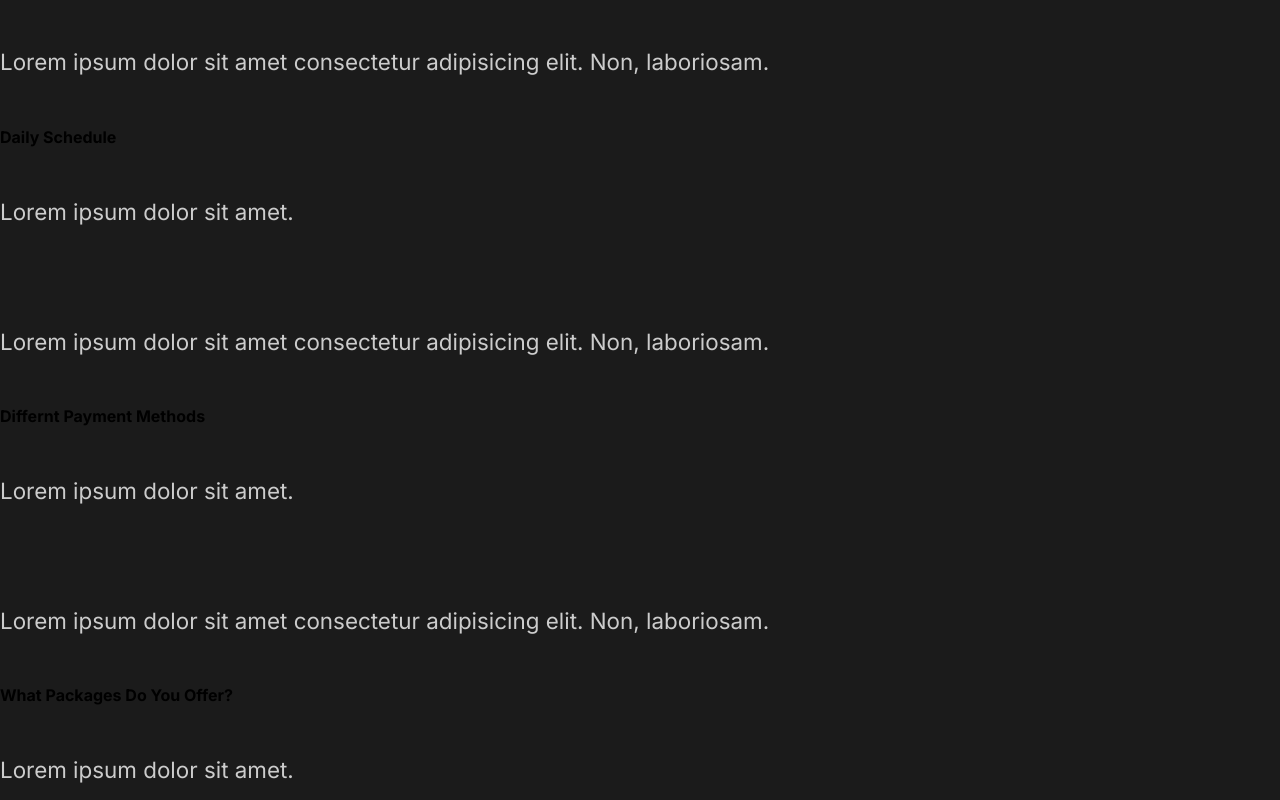
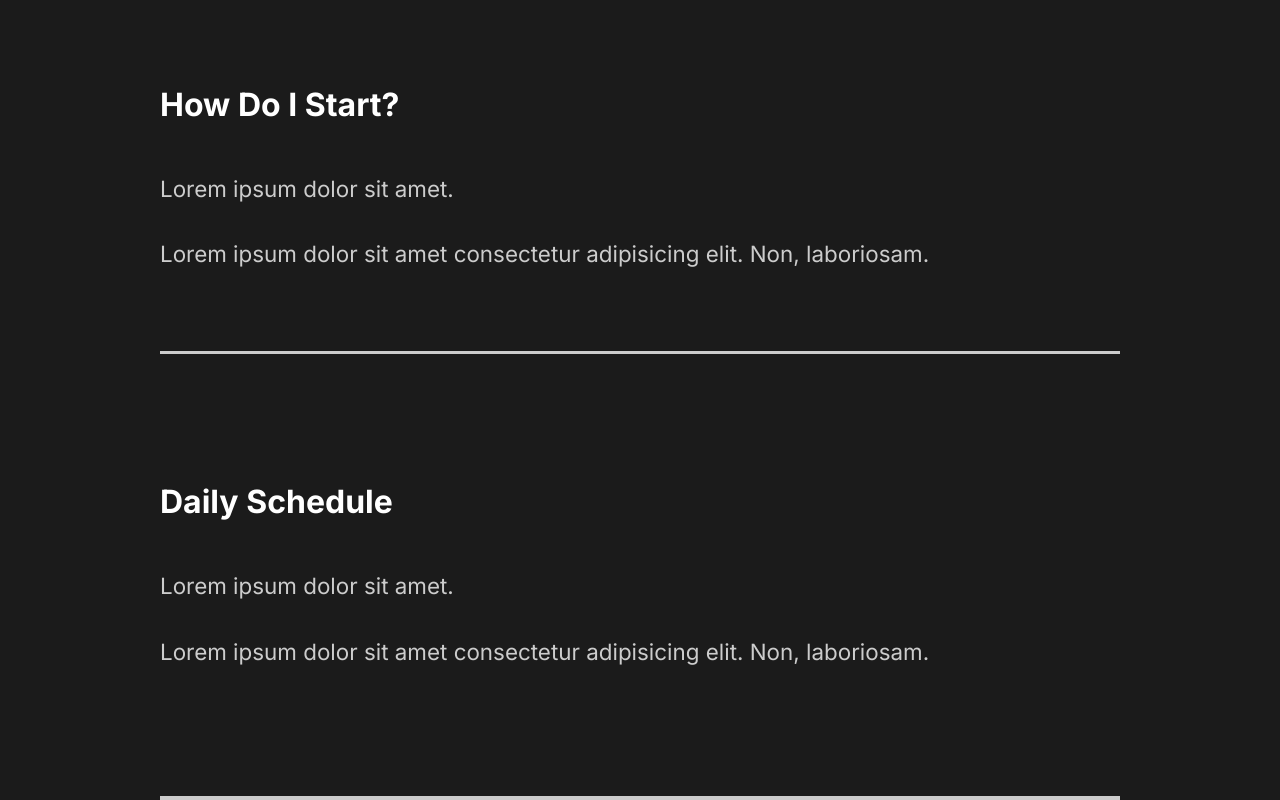
Before and after one commit to WRNwilson/into-the-wild, a React (Create React App) app: page / in a window 1280 px wide. Shown: the part 2300-3100 px from the top of the page. Built offline with nearby package versions, Linux system fonts and the light colour scheme.

Commit message:
7. Styling FAQ Section

```diff
--- a/src/components/FaqSection.js
+++ b/src/components/FaqSection.js
@@ -1,8 +1,10 @@
 import React from "react";
+import styled from "styled-components";
+import { About } from "../styles";
 
 const FaqSection = () => {
   return (
-    <div className="faq">
+    <Faq>
       <h2>
         Any Questions <span>FAQ</span>
       </h2>
@@ -15,6 +17,7 @@
             laboriosam.
           </p>
         </div>
+        <div className="faq-line"></div>
       </div>
       <div className="question">
         <h4>Daily Schedule</h4>
@@ -26,6 +29,7 @@
           </p>
         </div>
       </div>
+      <div className="faq-line"></div>
       <div className="question">
         <h4>Differnt Payment Methods</h4>
         <div className="answer">
@@ -36,6 +40,7 @@
           </p>
         </div>
       </div>
+      <div className="faq-line"></div>
       <div className="question">
         <h4>What Packages Do You Offer?</h4>
         <div className="answer">
@@ -46,7 +51,35 @@
           </p>
         </div>
       </div>
-    </div>
+    </Faq>
   );
 };
+
+const Faq = styled(About)`
+  display: block;
+  span {
+    display: block;
+  }
+  h2 {
+    padding-bottom: 2rem;
+    font-weight: lighter;
+  }
+  .faq-line {
+    background: #cccccc;
+    height: 0.2rem;
+    margin: 2rem 0rem;
+    width: 100%;
+  }
+  .question {
+    padding: 3rem 0rem;
+    cursor: pointer;
+  }
+  .answer {
+    padding: 2rem 0rem;
+    p {
+      padding: 1rem 0rem;
+    }
+  }
+`;
+
 export default FaqSection;
--- a/src/components/GlobalStyle.js
+++ b/src/components/GlobalStyle.js
@@ -37,6 +37,7 @@
 
 h4{
     font-weight: bold;
+    font-size: 2rem;
 }
 a{
     font-size:1.1rem
```
